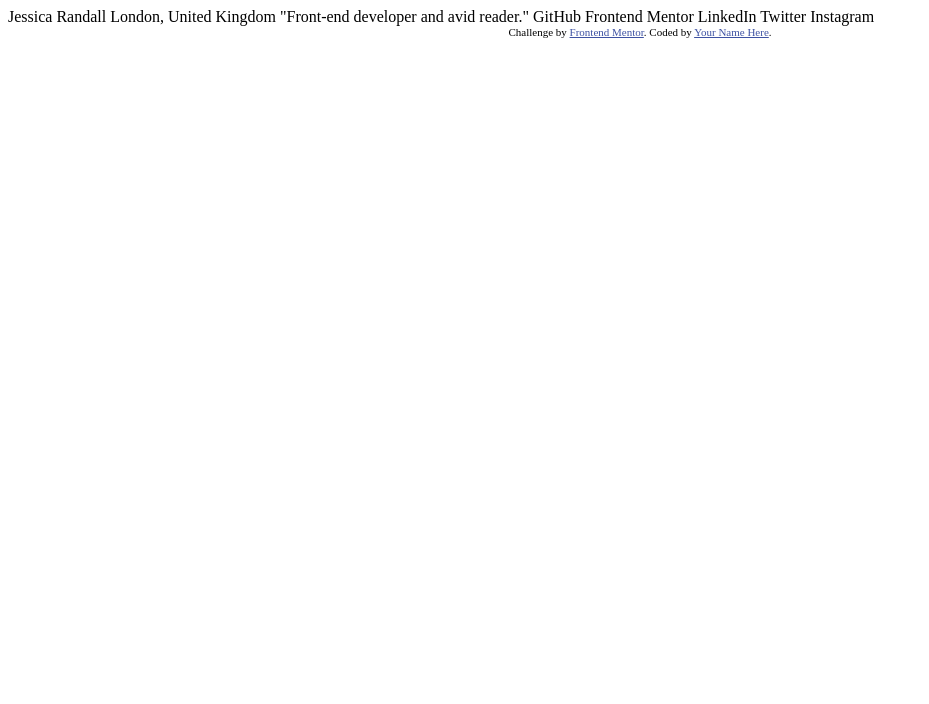
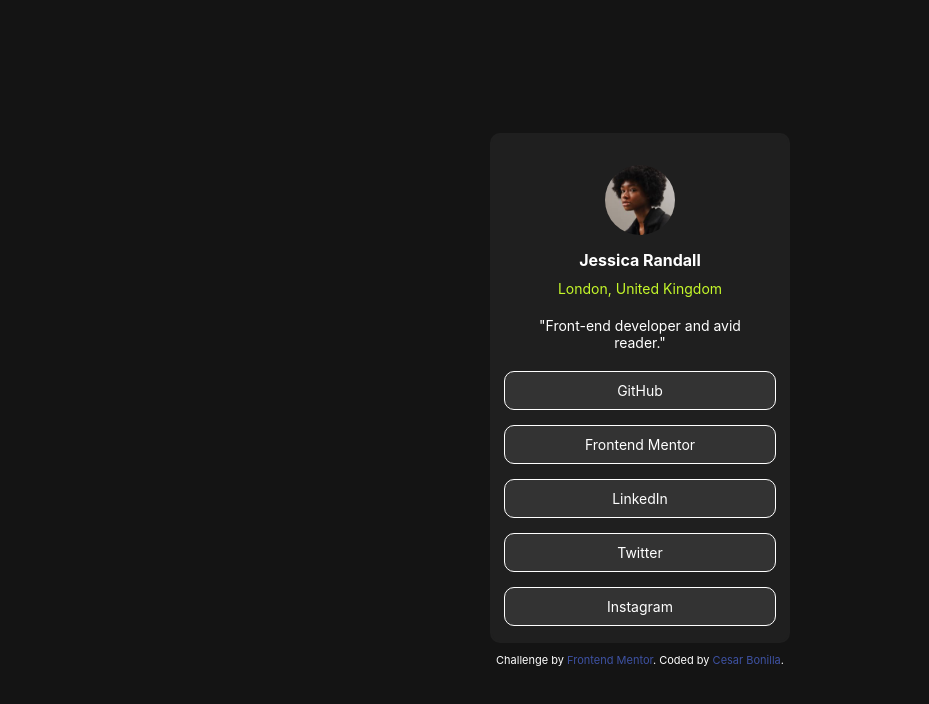
Before and after one commit to cbonilla300/social-link, a plain HTML site: page index.html in a window 1280 px wide. Shown: the whole page, without its empty margins (0-929 px from the left). Drawn offline with Linux system fonts and the light colour scheme.

Commit message:
deploy attempt

```diff
--- a/index.html
+++ b/index.html
@@ -3,7 +3,7 @@
 <head>
   <meta charset="UTF-8">
   <meta name="viewport" content="width=device-width, initial-scale=1.0"> <!-- displays site properly based on user's device -->
-
+  <link rel="stylesheet" href="style.css">
   <link rel="icon" type="image/png" sizes="32x32" href="./assets/images/favicon-32x32.png">
 
   <title>Frontend Mentor | Social links profile</title>
@@ -15,20 +15,30 @@
   </style>
 </head>
 <body>
-
-  Jessica Randall
-  London, United Kingdom
-  "Front-end developer and avid reader."
-
-  GitHub
-  Frontend Mentor
-  LinkedIn
-  Twitter
-  Instagram
+  <div class="container">
+    <div class="content-container">
+      <div class="info">
+        <img src="/assets/images/avatar-jessica.jpeg" alt="avatar-jessica" width="70">
+        <h1>Jessica Randall</h1>
+        <p class="green">London, United Kingdom</p>
+        <p class="front">"Front-end developer and avid reader."</p>
+      </div>
+      <div class="links">
+        <ul>
+          <li><a href="">GitHub</a></li>
+          <li><a href="">Frontend Mentor</a></li>
+          <li><a href="">LinkedIn</a></li>
+          <li><a href="">Twitter</a></li>
+          <li><a href="">Instagram</a></li>
+        </ul>
+      </div>
+    </div>
+  </div>
 
   <div class="attribution">
-    Challenge by <a href="https://www.frontendmentor.io?ref=challenge" target="_blank">Frontend Mentor</a>.
-    Coded by <a href="#">Your Name Here</a>.
+      Challenge by <a href="https://www.frontendmentor.io?ref=challenge" target="_blank">Frontend Mentor</a>.
+      Coded by <a href="#">Cesar Bonilla</a>.
   </div>
+
 </body>
 </html>
--- /dev/null
+++ b/style.css
@@ -0,0 +1,105 @@
+* {
+    margin: 0;
+    padding: 0;
+    box-sizing: border-box;
+}
+
+/*  body bg
+    centered container */
+body{
+    height: 100vh;
+    display: flex;
+    flex-direction: column;
+    justify-content: center;
+    align-items: center;
+    background-color: hsl(0, 0%, 8%);
+    font-size: 14px;
+    color: hsl(0, 0%, 100%);
+    font-family: "Inter", sans-serif;
+
+}
+/*  created container
+    set bg */
+.container {
+    border: 2px solid hsl(0, 0%, 12%);
+    border-radius: 10px;
+    background-color: hsl(0, 0%, 12%);
+    width: 300px;
+    margin-bottom: 10px;
+
+
+
+}
+.content-container {
+    display: flex;
+    flex-direction: column;
+    /* gap: 40px; */
+    align-items: center;
+    text-align: center;
+    /* height: 100% */
+}
+.info {
+    display: flex;
+    flex-direction: column;
+    align-items: center;
+    font-size: 14px;
+
+}
+.info img {
+    border-radius: 500%;
+    margin-top: 30px;
+    margin-bottom: 15px;
+    object-fit: cover;
+
+}
+.info h1 {
+    font-size: 16px;
+
+}
+.info .front {
+    font-size: 14px;
+    width: 250px;
+}
+ul {
+    display: flex;
+    flex-direction: column;
+
+}
+li {
+    list-style: none;
+    margin-bottom: 15px;
+    border: 1px solid;
+    padding: 10px 80px;
+    background-color: hsl(0, 0%, 20%);
+    border-radius: 10px;
+}
+a {
+    /* display: inline-block; */
+    color: hsl(0, 0%, 100%);
+    margin-top: 10px;
+    text-decoration: none;
+    margin-bottom: 10px;
+    /* border-radius: 8px; */
+}
+.green {
+    color: hsl(75, 94%, 57%);
+    margin: 10px 0px 20px 0px;
+}
+.links {
+    margin-top: 20px;
+    display: flex;
+
+}
+@media screen and (max-width: 376px) {
+    body {
+        margin: 0;
+        padding: 0;
+        box-sizing: border-box;
+        height: 100vh;
+    }
+    .content-container, .container {
+        margin: 0 auto;
+    }
+
+
+}
```
